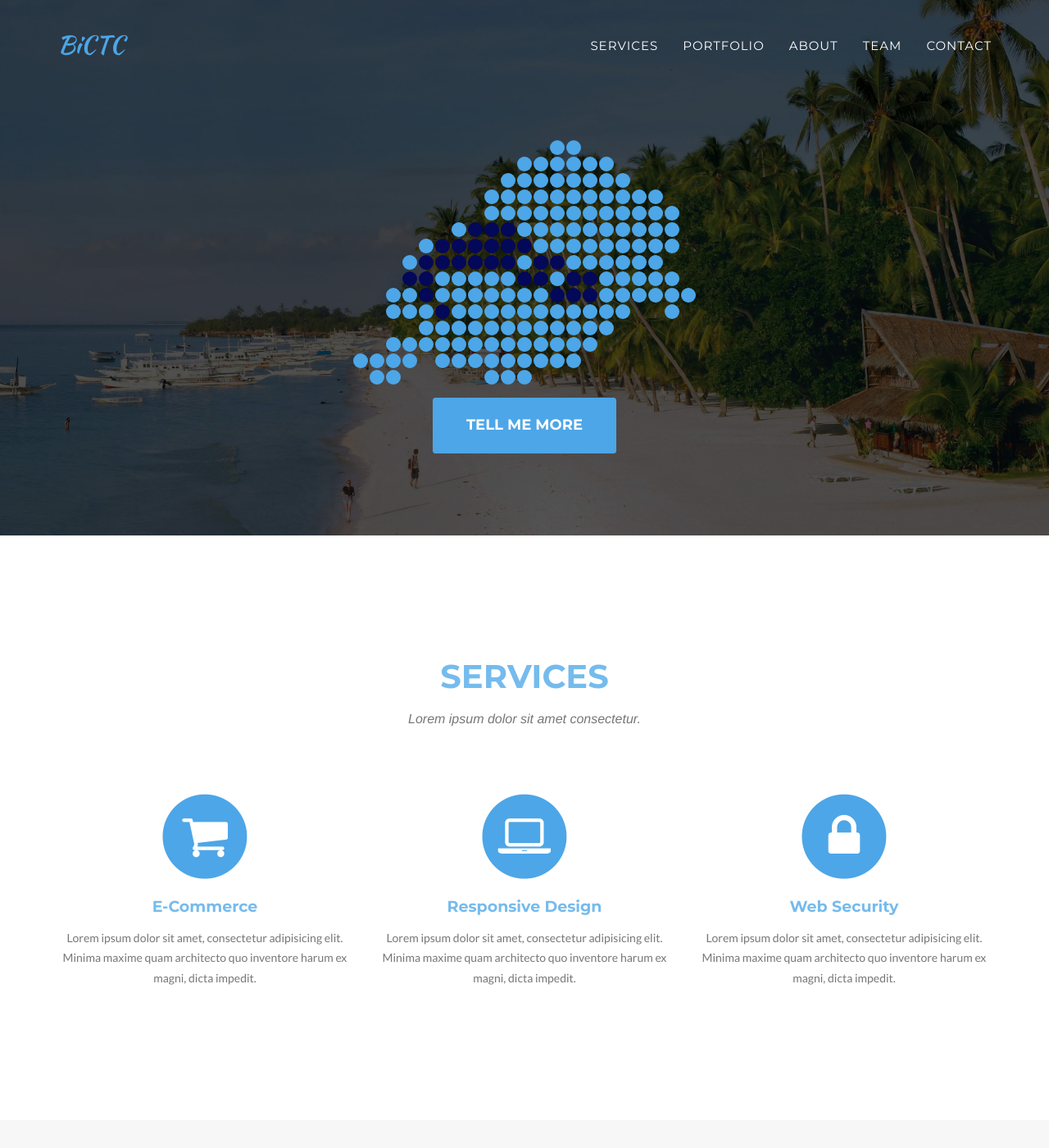
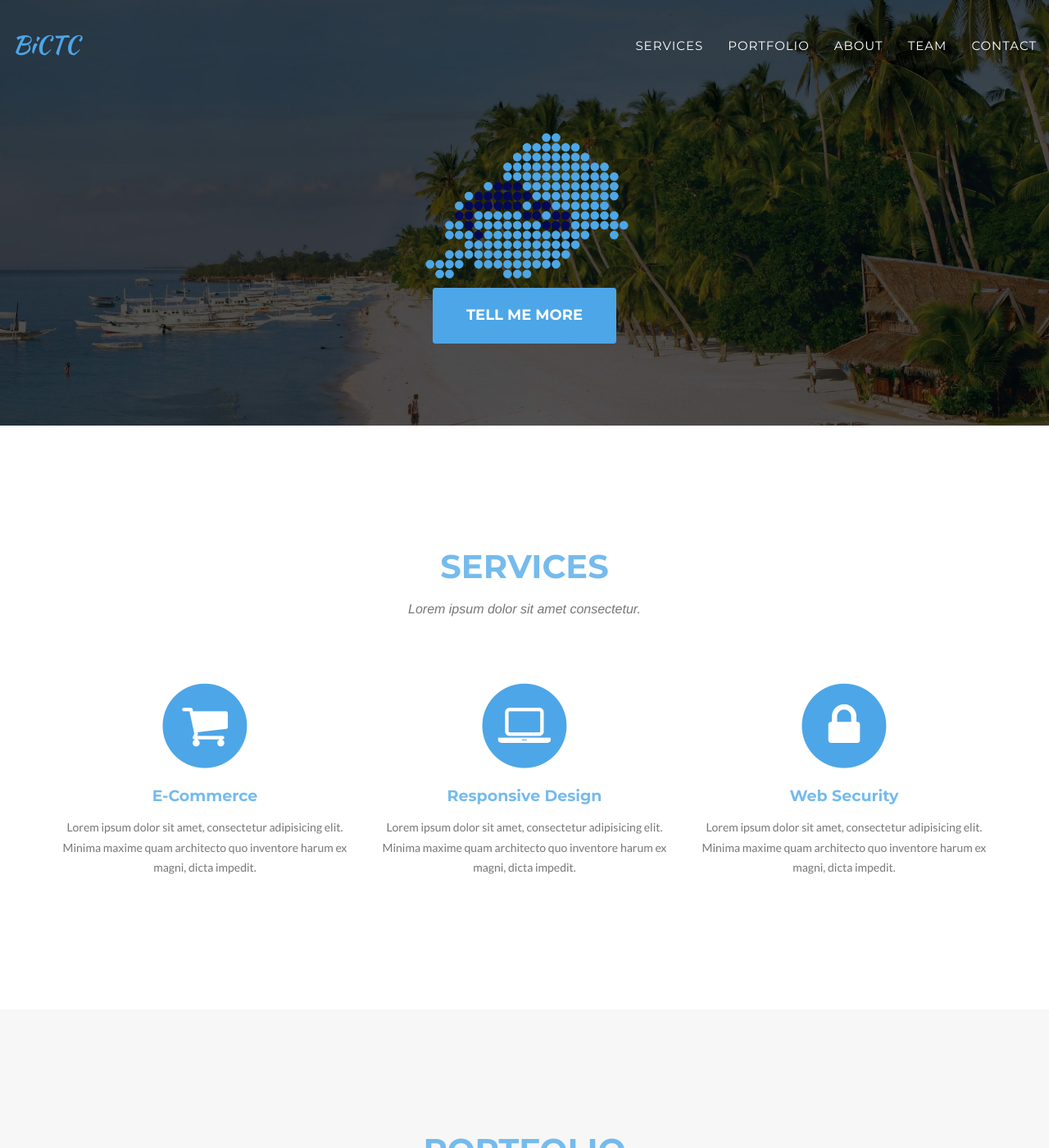
Before and after one commit to jiefool/BICTC, a Jekyll site: the page built from index.html, in a window 1280 px wide and 1400 px high. Shown: the whole window at 82% size. Built offline with Jekyll 4.4.1, drawn with Linux system fonts in a browser that asks for light colours; some web fonts are replaced.

Commit message:
fix bohol logo resizing

```diff
--- a/_includes/css/agency.css
+++ b/_includes/css/agency.css
@@ -267,7 +267,6 @@ fieldset[disabled] .btn-xl.active {
 }
 
 header {
-    text-align: center;
     color: #fff;
     background-attachment: scroll;
     background-image: url('{{ site.baseurl }}/img/bohol-header-bg.jpg');
@@ -281,10 +280,11 @@ header {
 
 
 header .intro{
+    text-align: center;
+    display: block;
     padding-top: 150px;
     padding-bottom: 100px;
 }
-
 
 section {
     padding: 100px 0;
--- a/_includes/header.html
+++ b/_includes/header.html
@@ -1,6 +1,6 @@
 <!-- Navigation -->
     <nav class="navbar navbar-default navbar-fixed-top">
-        <div class="container">
+        <div class="container-fluid">
             <!-- Brand and toggle get grouped for better mobile display -->
             <div class="navbar-header page-scroll">
                 <button type="button" class="navbar-toggle" data-toggle="collapse" data-target="#bs-example-navbar-collapse-1">
@@ -44,9 +44,8 @@
     <header>
         <div class="container-fluid">
             <div class="row">
-                <div class="col-md-3"></div>
-                <div class="col-md-6 intro">
-                    <canvas id="c" width="460" height="330"></canvas>
+                <div class="col-md-12 intro">
+                    <canvas id="c" height="330" width="450"></canvas>
                     <br/>
                     <a href="#services" class="page-scroll btn btn-xl">Tell Me More</a>
                 </div>
--- a/css/main.scss
+++ b/css/main.scss
@@ -50,3 +50,7 @@ $on-laptop:        800px;
         "layout",
         "syntax-highlighting"
 ;
+
+#c{
+  padding-right: 100px;
+}
--- a/js/logo.js
+++ b/js/logo.js
@@ -1,5 +1,18 @@
-var canvas = document.getElementById('c').getContext('2d'),
+$(document).ready(function(){
+  var windowWidth = window.screen.availWidth;
+  if (windowWidth > 360){
+    canvasWidth = windowWidth/3;
+  } else {
+    canvasWidth = windowWidth - 60;
+  }
+  $("#c").width(canvasWidth);
+});
+
+
+var canvas = document.getElementById('c').getContext('2d');
     cells = [];
+
+
 
 init();
 
```
